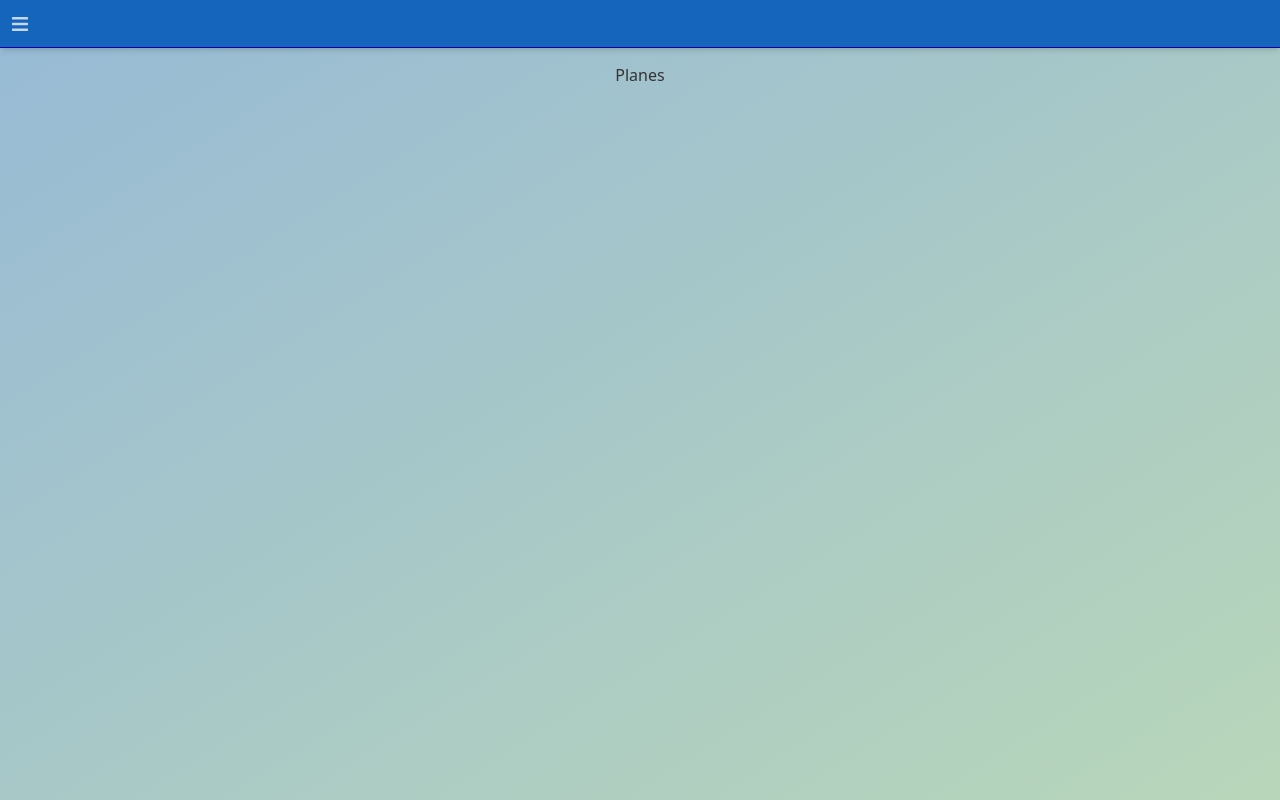
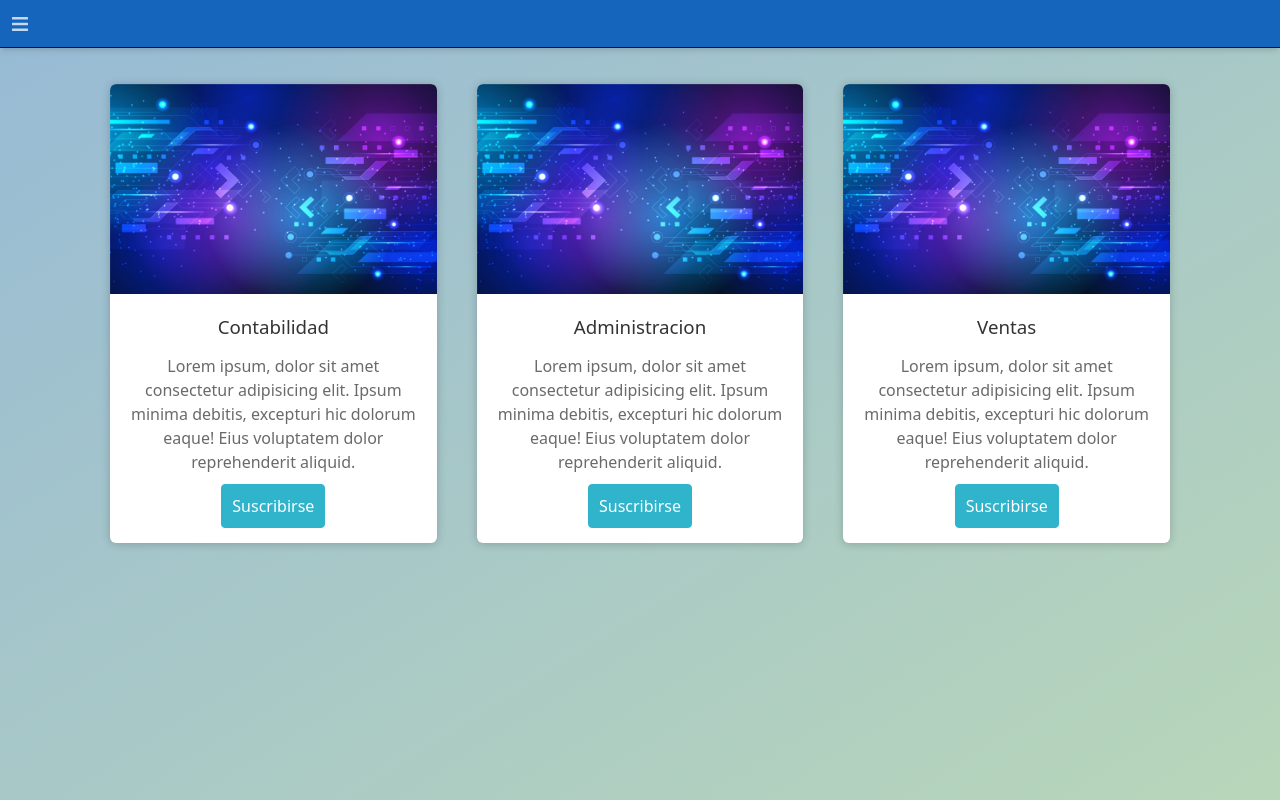
Before and after one commit to RonnyMeza03/Doclinapp-PA-IV, a React (Create React App) app in the folder client/: page /Configuracion/premiun in a window 1280 px wide. Built offline with nearby package versions, Linux system fonts and the light colour scheme.

Commit message:
Co-authored-by: EzequielPalencia <EzequielPalencia@users.noreply.github.com>

```diff
--- /dev/null
+++ b/client/src/componentes/css/Perfil.css
@@ -0,0 +1,51 @@
+/* Contenedor principal del perfil */
+.perfil-container {
+    width: 1000px;
+    margin: 20px auto;
+    padding: 20px;
+    border-radius: 15px;
+    box-shadow: 0 8px 16px rgba(0, 0, 0, 0.1);
+    background-color: #fff;
+    text-align: center;
+    transition: transform 0.3s ease, box-shadow 0.3s ease;
+  }
+
+
+  /* Imagen del usuario */
+  .perfil-container img {
+    width: 120px;
+    height: 120px;
+    border-radius: 50%;
+    object-fit: cover;
+    margin-bottom: 15px;
+    border: 4px solid #48c1d1;
+  }
+
+  /* Estilo para los íconos */
+  .perfil-container p {
+    display: flex;
+    align-items: center;
+    justify-content: center;
+    font-size: 18px;
+    margin: 10px 0;
+    color: #333;
+  }
+
+  .perfil-container p svg {
+    margin-right: 10px;
+    color: #48c1d1;
+  }
+
+  /* Texto del perfil */
+  .perfil-container p span {
+    font-weight: bold;
+    margin-left: 5px;
+  }
+
+  /* Estilo responsive */
+  @media (max-width: 480px) {
+    .perfil-container {
+      width: 90%;
+      margin: 20px auto;
+    }
+  }
--- /dev/null
+++ b/client/src/componentes/css/Planes.css
@@ -0,0 +1,59 @@
+.container {
+    width: 100%;
+    display: flex;
+    max-width: 1100px;
+}
+
+.card {
+    width: 100%;
+    margin: 20px;
+    border-radius: 6px;
+    overflow: hidden;
+    background: #fff;
+    box-shadow: 0px 1px 10px rgba(0, 0, 0, 0.2);
+    cursor: default;
+    transition: all 400ms ease;
+}
+
+.card:hover {
+    box-shadow: 5px 5px 20px rgba(0, 0, 0, 0.4);
+    transform: translateY(-2%);
+}
+
+.card img {
+    width: 100%;
+    height: 210px;
+}
+
+.card .contenido {
+    padding: 15px;
+    text-align: center;
+
+}
+
+.card .contenido p {
+    line-height: 1.5;
+    color: #6a6a6a
+}
+
+.card .contenido h3 {
+    font-weight: 400;
+    margin-bottom: 15px;
+}
+
+.card .contenido .boton-card {
+    text-decoration: none;
+    display: inline-block;
+    padding: 10px;
+    margin-top: 10px;
+    color: #2fb4cc;
+    border: 1px solid #2fb4cc;
+    border-radius: 4px;
+    transition: all 400ms ease;
+}
+
+.card .contenido .boton-card {
+    background: #2fb4cc;
+    color: #fff;
+
+}
--- a/client/src/componentes/paginas/funtion-configuracion/Perfil.js
+++ b/client/src/componentes/paginas/funtion-configuracion/Perfil.js
@@ -1,12 +1,14 @@
-import React, { useState, useEffect, useCallback } from "react";
-import { useAuth0 } from "@auth0/auth0-react";
-import { obtenerPerfil } from "../../../api/usuarios.api";
+import React, { useState, useEffect, useCallback } from 'react';
+import { useAuth0 } from '@auth0/auth0-react';
+import { obtenerPerfil } from '../../../api/usuarios.api';
+import "../../css/Perfil.css";
+import { FaUser, FaEnvelope, FaBirthdayCake, FaPhone, FaUserShield, FaStar } from 'react-icons/fa';
 
-const Perfil = () => {
+const Perfil = ({ dashboardAbierto }) => {
   const { user, isAuthenticated, isLoading } = useAuth0();
-  const [perfil, setPerfil] = useState(null); // Cambiado a null inicialmente
+  const [perfil, setPerfil] = useState(null);
   const [error, setError] = useState(null);
-  const [isLoadingPerfil, setIsLoadingPerfil] = useState(true); // Nuevo estado para carga
+  const [isLoadingPerfil, setIsLoadingPerfil] = useState(true);
 
   const cargarPerfil = useCallback(async () => {
     if (!isAuthenticated || isLoading || !user) {
@@ -41,27 +43,22 @@ const Perfil = () => {
     return <div>No hay datos de usuario disponibles</div>;
   }
 
-  // Verificamos si perfil existe antes de renderizar
-  if (!perfil) {
-    return <div>Cargando datos del perfil...</div>;
-  }
+  const perfilStyle = {
+    width: dashboardAbierto ? 'calc(100% - 250px)' : '100%', // Ajuste dinámico del ancho
+    transition: 'width 0.5s ease', // Transición suave
+  };
 
   return (
-    <div className="perfil-container">
+    <div className="perfil-container" style={perfilStyle}>
       <img src={user.picture} alt={user.name} />
-      <p>{user.name}</p>
-      <p>{user.email}</p>
-      <p>{user.birthdate}</p>
-      <p>{user.phone_number}</p>
-      {/* Datos del perfil */}
-      <p>Rol: {perfil.rol}</p>
-      <p>Premium: {perfil.premium ? "Sí" : "No"}</p>
-      <p>
-        Grupo de trabajo:{" "}
-        {perfil.usuario.nombreAplicacion.nombre === "Invitado"
-          ? "No estas en ningun grupo"
-          : perfil.usuario.nombreAplicacion.nombre}
-      </p>
+      <div className="perfil-datos">
+        <p><FaUser /> <span>{user.name}</span></p>
+        <p><FaEnvelope /> <span>{user.email}</span></p>
+        <p><FaBirthdayCake /> <span>{user.birthdate}</span></p>
+        <p><FaPhone /> <span>{user.phone_number}</span></p>
+        <p><FaUserShield /> <span>Rol: {perfil.rol}</span></p>
+        <p><FaStar /> <span>Premium: {perfil.premium ? 'Sí' : 'No'}</span></p>
+      </div>
     </div>
   );
 };
--- a/client/src/componentes/paginas/funtion-configuracion/Planes.js
+++ b/client/src/componentes/paginas/funtion-configuracion/Planes.js
@@ -1,9 +1,63 @@
-import React from 'react'
+import React from "react";
+import "../../css/Planes.css";
+import imgPlanes from "../../imagenes/imgPlanes.jpg";
+import { Link } from "react-router-dom";
 
 const Planes = () => {
   return (
-    <div>Planes</div>
-  )
-}
+    <div>
+      <div className="container">
+        <div className="card">
+          <figure>
+            <img src={imgPlanes} alt="imagen planes" />
+          </figure>
+          <div className="contenido">
+            <h3>Contabilidad</h3>
+            <p>
+              Lorem ipsum, dolor sit amet consectetur adipisicing elit. Ipsum
+              minima debitis, excepturi hic dolorum eaque! Eius voluptatem dolor
+              reprehenderit aliquid.
+            </p>
+              <Link to= "/Inicio" className="boton-card">
+                Suscribirse
+              </Link>
+          </div>
+        </div>
+        <div className="card">
+          <figure>
+            <img src={imgPlanes} alt="imagen planes" />
+          </figure>
+          <div className="contenido">
+            <h3>Administracion</h3>
+            <p>
+              Lorem ipsum, dolor sit amet consectetur adipisicing elit. Ipsum
+              minima debitis, excepturi hic dolorum eaque! Eius voluptatem dolor
+              reprehenderit aliquid.
+            </p>
+            <Link to= "/Inicio" className="boton-card">
+                Suscribirse
+            </Link>
+          </div>
+        </div>
+        <div className="card">
+          <figure>
+            <img src={imgPlanes} alt="imagen planes" />
+          </figure>
+          <div className="contenido">
+            <h3>Ventas</h3>
+            <p>
+              Lorem ipsum, dolor sit amet consectetur adipisicing elit. Ipsum
+              minima debitis, excepturi hic dolorum eaque! Eius voluptatem dolor
+              reprehenderit aliquid.
+            </p>
+            <Link to= "/Inicio" className="boton-card">
+              Suscribirse
+            </Link>
+          </div>
+        </div>
+      </div>
+    </div>
+  );
+};
 
-export default Planes
+export default Planes;
```
Also changed, not shown: client/src/componentes/imagenes/imgPlanes.jpg (added).
